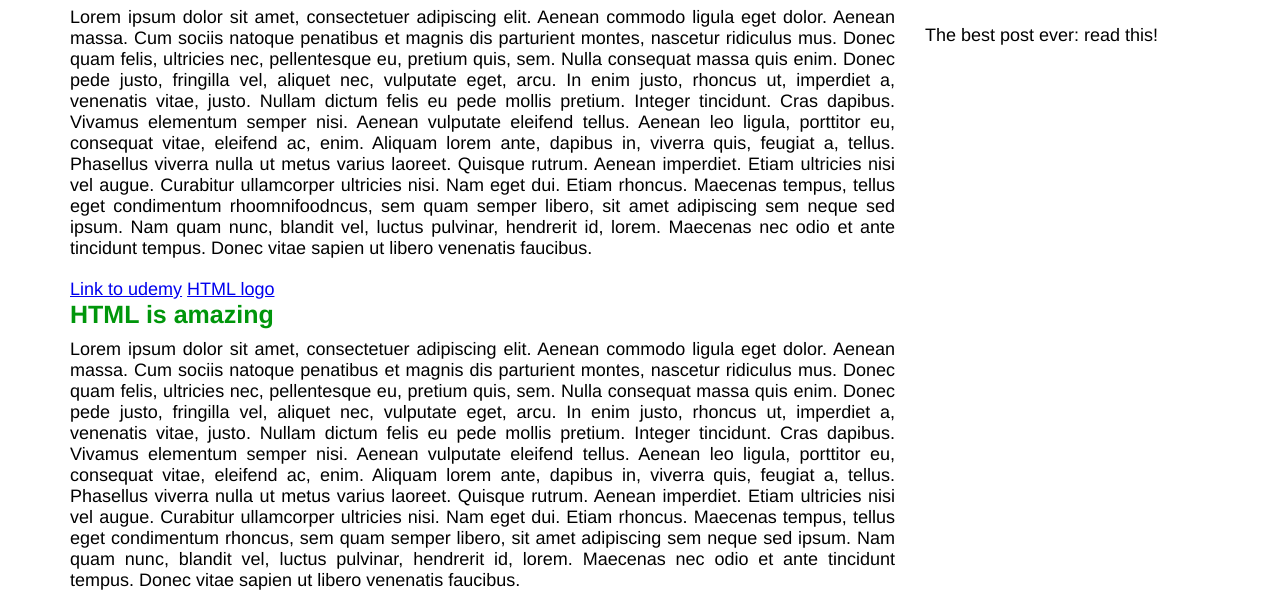
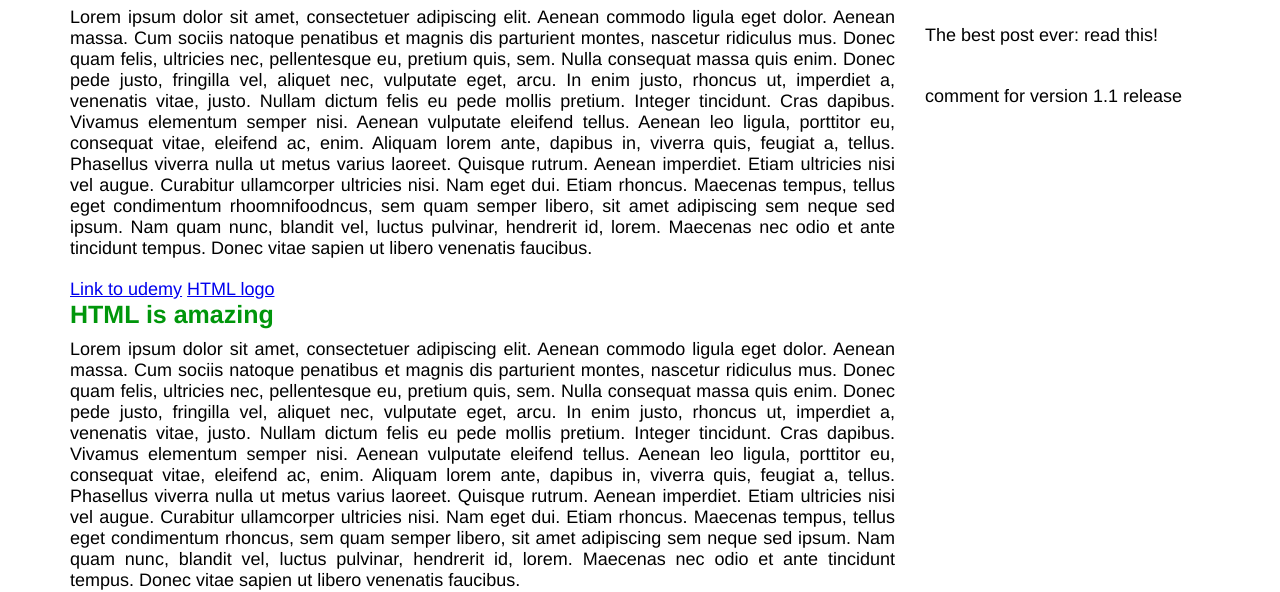
Before and after one commit to snuroop/blog-post, a plain HTML site: page index.html in a window 1280 px wide. Shown: the part 117-709 px from the top of the page. Drawn offline with Linux system fonts and the light colour scheme.

Commit message:
first comment

```diff
--- a/index.html
+++ b/index.html
@@ -39,6 +39,9 @@
                 <div class="other">
                     The best post ever: read this!
                 </div>
+                <div class="other">
+                    comment for version 1.1 release
+                </div>
             </div>
 
             <div class="clearfix"></div>
```
